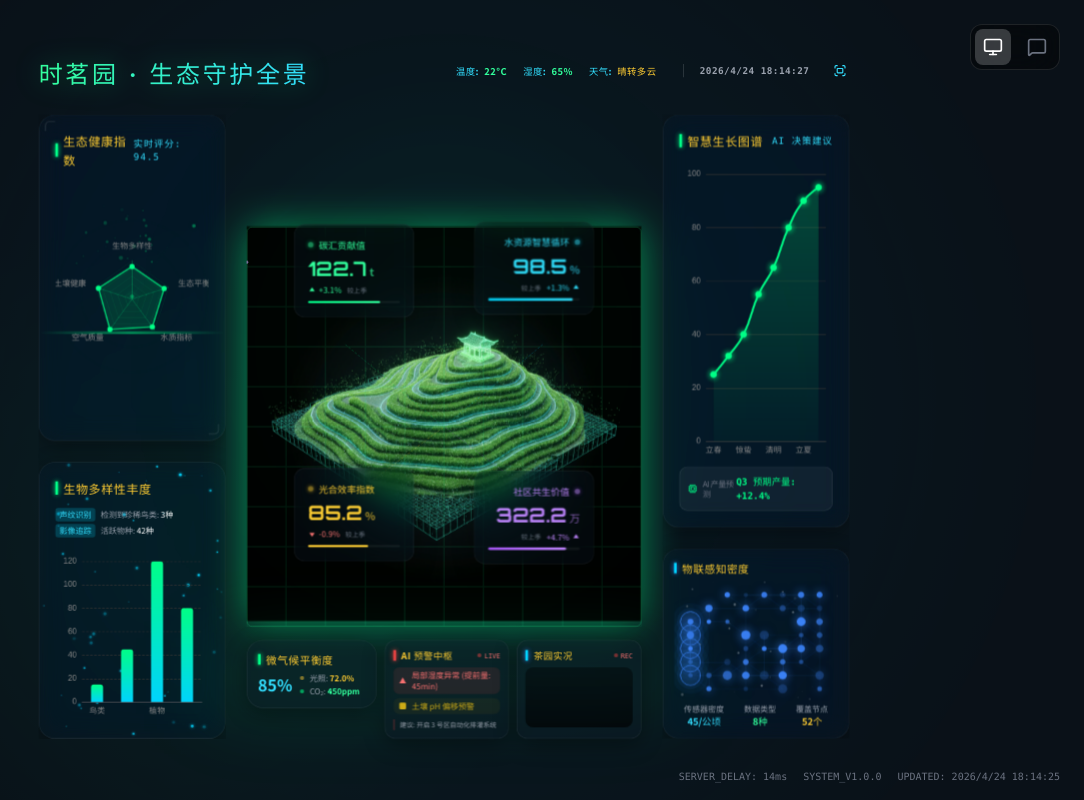
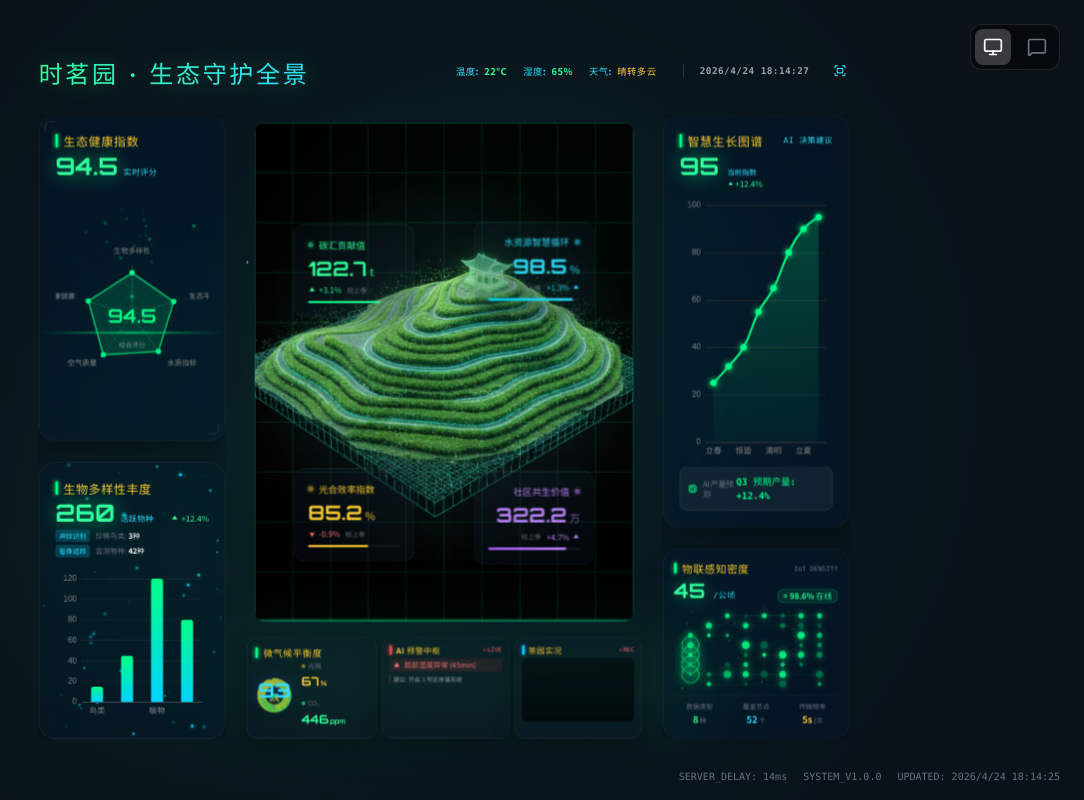
Before and after one commit to xiaozhaoosc/bi, a Vue app: page / in a window 1280 px wide. Shown: the whole page, without its empty margins (196-1280 px from the left). Built offline with nearby package versions, Linux system fonts and the light colour scheme; grey boxes are pictures that could not be loaded.

Commit message:
test 3-5

```diff
--- a/src/components/MicroClimateChart.vue
+++ b/src/components/MicroClimateChart.vue
@@ -245,21 +245,44 @@ onUnmounted(() => {
 </script>
 
 <template>
-  <section class="glass-panel rounded-3xl p-4 border-t border-white/20 relative h-full">
-    <div class="flex items-center gap-2 mb-2">
-      <div class="w-1 h-4 bg-eco-green-500 shadow-[0_0_8px_#00ff88]"></div>
-      <span class="text-earth-gold-400 font-bold text-base tracking-wider">微气候平衡度</span>
+  <section class="glass-panel rounded-2xl p-3 border-t border-white/20 relative h-full flex flex-col">
+    <!-- 标题栏 -->
+    <div class="flex items-center justify-between mb-0.5">
+      <div class="flex items-center gap-2">
+        <div class="w-1 h-4 bg-eco-green-500 shadow-[0_0_8px_#00ff88]"></div>
+        <span class="text-earth-gold-400 font-bold text-sm tracking-wider">微气候平衡度</span>
+      </div>
     </div>
-    <div class="flex items-center gap-3">
-      <div class="text-2xl font-bold text-smart-blue-400">{{ balance }}%</div>
-      <div class="flex flex-col gap-1 text-xs">
-        <div class="flex items-center gap-2">
-          <div class="w-1.5 h-1.5 rounded-full bg-earth-gold-400 animate-pulse"></div>
-          <span class="text-gray-400">光照: <span class="text-earth-gold-400 font-bold">{{ light.toFixed(1) }}%</span></span>
+
+    <!-- 主体：左侧仪表盘 + 右侧指标 -->
+    <div class="flex flex-1 min-h-0 gap-3">
+      <!-- 左侧：仪表盘 -->
+      <div class="flex-1 relative min-h-0">
+        <div ref="chartRef" class="w-full h-full"></div>
+        <!-- 中心数值覆盖 -->
+        <div class="absolute inset-0 flex items-center justify-center pointer-events-none">
+          <div class="text-center">
+            <div class="font-['Orbitron'] font-black text-3xl text-smart-blue-400 drop-shadow-[0_0_12px_rgba(59,130,246,0.5)]">{{ balance }}</div>
+            <div class="text-[10px] text-gray-500 font-mono tracking-wider">%</div>
+          </div>
         </div>
-        <div class="flex items-center gap-2">
-          <div class="w-1.5 h-1.5 rounded-full bg-eco-green-500 animate-pulse" style="animation-delay: 0.3s"></div>
-          <span class="text-gray-400">CO₂: <span class="text-eco-green-400 font-bold">{{ co2.toFixed(0) }}ppm</span></span>
+      </div>
+
+      <!-- 右侧：子指标 -->
+      <div class="flex flex-col justify-center gap-2 w-[100px] shrink-0">
+        <div>
+          <div class="flex items-center gap-1 text-[10px] text-gray-500 mb-0.5">
+            <div class="w-1.5 h-1.5 rounded-full bg-earth-gold-400 animate-pulse"></div>
+            光照
+          </div>
+          <div class="font-['Orbitron'] font-bold text-lg text-earth-gold-400">{{ light.toFixed(0) }}<span class="text-[10px] ml-0.5">%</span></div>
+        </div>
+        <div>
+          <div class="flex items-center gap-1 text-[10px] text-gray-500 mb-0.5">
+            <div class="w-1.5 h-1.5 rounded-full bg-eco-green-400 animate-pulse" style="animation-delay: 0.3s"></div>
+            CO₂
+          </div>
+          <div class="font-['Orbitron'] font-bold text-lg text-eco-green-400">{{ co2.toFixed(0) }}<span class="text-[10px] ml-0.5">ppm</span></div>
         </div>
       </div>
     </div>
--- a/src/components/PretextBIDashboard.vue
+++ b/src/components/PretextBIDashboard.vue
@@ -99,7 +99,9 @@ const initCharts = () => {
         { name: '水质指标', max: 100 },
         { name: '生态平衡', max: 100 }
       ],
-      name: { textStyle: { color: '#888', fontSize: 12 } },
+      radius: '65%',
+      center: ['50%', '55%'],
+      name: { textStyle: { color: '#888', fontSize: 11 } },
       splitArea: { show: false },
       axisLine: { lineStyle: { color: 'rgba(0, 255, 136, 0.3)' } },
       splitLine: { lineStyle: { color: 'rgba(0, 255, 136, 0.1)' } }
@@ -112,6 +114,32 @@ const initCharts = () => {
         lineStyle: { color: 'rgba(0, 255, 136, 0.8)', width: 2 },
         itemStyle: { color: '#00ff88' }
       }]
+    }],
+    graphic: [{
+      type: 'text',
+      left: 'center',
+      top: '52%',
+      style: {
+        text: '94.5',
+        fontSize: 28,
+        fill: '#00ff88',
+        fontWeight: 'bold',
+        fontFamily: 'Orbitron',
+        shadowColor: 'rgba(0, 255, 136, 0.8)',
+        shadowBlur: 20,
+        textAlign: 'center'
+      }
+    }, {
+      type: 'text',
+      left: 'center',
+      top: '66%',
+      style: {
+        text: '综合评分',
+        fontSize: 10,
+        fill: '#888',
+        fontFamily: 'Noto Sans SC',
+        textAlign: 'center'
+      }
     }]
   })
 
@@ -259,14 +287,17 @@ onUnmounted(() => {
         <!-- Left Panel -->
         <aside class="col-span-3 flex flex-col gap-8 overflow-hidden">
           <section class="glass-panel rounded-3xl p-6 flex-[1.2] flex flex-col overflow-hidden border-t border-white/20 relative">
-            <div class="flex items-center justify-between mb-2 relative z-10">
+            <div class="flex items-center justify-between mb-1 relative z-10">
               <div class="flex items-center gap-2">
                 <div class="w-1 h-5 bg-eco-green-500 shadow-[0_0_8px_#00ff88]"></div>
                 <span class="text-earth-gold-400 font-bold text-lg tracking-wider">生态健康指数</span>
               </div>
-              <div class="text-smart-blue-400 text-sm font-mono tracking-widest">
-                实时评分: 94.5
             </div>
+
+            <!-- 核心指标数值展示 -->
+            <div class="flex items-baseline gap-2 mb-1 relative z-10">
+              <span class="font-['Orbitron'] font-black text-4xl text-eco-green-400 drop-shadow-[0_0_15px_rgba(0,255,136,0.6)]">94.5</span>
+              <span class="text-smart-blue-400 text-xs font-mono tracking-wider">实时评分</span>
             </div>
 
             <!-- Scanning Line Animation from backup style -->
@@ -286,19 +317,34 @@ onUnmounted(() => {
           </section>
 
           <section class="glass-panel rounded-3xl p-6 flex-1 flex flex-col overflow-hidden border-t border-white/20 relative">
-            <div class="flex flex-col gap-2 mb-4 relative z-10">
+            <div class="flex items-center justify-between mb-1 relative z-10">
               <div class="flex items-center gap-2">
                 <div class="w-1 h-5 bg-eco-green-500 shadow-[0_0_8px_#00ff88]"></div>
                 <span class="text-earth-gold-400 font-bold text-lg tracking-wider">生物多样性丰度</span>
               </div>
-              <div class="flex flex-col gap-1 mt-2 text-xs">
+            </div>
+
+            <!-- 核心指标数值展示 -->
+            <div class="flex items-baseline gap-2 mb-1 relative z-10">
+              <span class="font-['Orbitron'] font-black text-4xl text-eco-green-400 drop-shadow-[0_0_15px_rgba(0,255,136,0.6)]">260</span>
+              <span class="text-smart-blue-400 text-xs font-mono tracking-wider">活跃物种</span>
+              <span class="ml-auto flex items-center gap-1 text-xs text-eco-green-400">
+                <svg class="w-3 h-3" viewBox="0 0 12 12" fill="currentColor"><path d="M6 2L10 8H2L6 2Z"/></svg>
+                +12.4%
+              </span>
+            </div>
+
+            <div class="flex flex-col gap-1 mb-3 text-[11px] relative z-10">
+              <div class="flex items-center justify-between">
                 <div class="flex items-center gap-2">
-                  <span class="px-1.5 py-0.5 bg-smart-blue-500/20 text-smart-blue-400 rounded">声纹识别</span>
-                  <span class="text-gray-400">检测到珍稀鸟类: <span class="text-white">3种</span></span>
+                  <span class="px-1.5 py-0.5 bg-smart-blue-500/20 text-smart-blue-400 rounded text-[10px]">声纹识别</span>
+                  <span class="text-gray-500">珍稀鸟类: <span class="text-white font-bold">3种</span></span>
                 </div>
+              </div>
+              <div class="flex items-center justify-between">
                 <div class="flex items-center gap-2">
-                  <span class="px-1.5 py-0.5 bg-smart-blue-500/20 text-smart-blue-400 rounded">影像追踪</span>
-                  <span class="text-gray-400">活跃物种: <span class="text-white">42种</span></span>
+                  <span class="px-1.5 py-0.5 bg-smart-blue-500/20 text-smart-blue-400 rounded text-[10px]">影像追踪</span>
+                  <span class="text-gray-500">监测物种: <span class="text-white font-bold">42种</span></span>
                 </div>
               </div>
             </div>
@@ -312,14 +358,13 @@ onUnmounted(() => {
 
         <!-- Center Stage -->
         <main class="col-span-6 relative perspective-lg preserve-3d">
-          <div class="absolute inset-0 flex items-center justify-center">
-            <!-- 3D Tea Garden Model -->
-            <div class="absolute inset-0 flex items-center justify-center">
-              <div class="relative w-[600px] h-[600px] flex items-center justify-center">
+          <!-- 3D Tea Garden Model - 填满中心区域，避开底部栏 -->
+          <div class="absolute inset-0 pb-[175px] p-3 flex items-center justify-center">
+            <div class="w-full h-full max-w-none overflow-hidden rounded-2xl relative">
               <img
                 src="/images/a_high_fidelity_3d_digital_twin_of_a_lush_green_tea_garden_landscape_isolated.png"
                 alt="Tea Garden Digital Twin"
-                  class="max-w-full max-h-full object-contain filter drop-shadow-[0_0_30px_rgba(0,255,136,0.5)] animate-float"
+                class="w-full h-full object-cover filter drop-shadow-[0_0_30px_rgba(0,255,136,0.5)] animate-float"
               />
               <!-- Digital Grid Overlay -->
               <div class="absolute inset-0 pointer-events-none">
@@ -474,49 +519,44 @@ onUnmounted(() => {
               </div>
             </div>
 
+            <!-- 装饰背景效果 -->
             <div class="w-[800px] h-[800px] bg-gradient-to-b from-eco-green-500/10 to-transparent rounded-full blur-[150px] animate-pulse"></div>
             <div class="hologram-base w-[700px] h-[60px] bg-eco-green-500/20 absolute bottom-16 blur-3xl transform rotateX(80deg)"></div>
 
-          </div>
-
           <!-- 底部信息栏：微气候平衡度 + AI预警 + 多媒体区域 -->
-          <div class="absolute bottom-0 inset-x-0 flex gap-3 z-30">
+          <div class="absolute bottom-0 inset-x-0 flex gap-2 z-30">
             <MicroClimateChart class="flex-1" />
 
-            <section class="glass-panel rounded-2xl p-3 border-t border-white/20 relative flex-1">
-              <div class="flex items-center gap-2 mb-2">
-                <div class="w-1 h-4 bg-red-500 shadow-[0_0_8px_#ef4444]"></div>
-                <span class="text-earth-gold-400 font-bold text-sm tracking-wider">AI 预警中枢</span>
-                <div class="ml-auto flex items-center gap-1">
-                  <div class="w-1.5 h-1.5 rounded-full bg-red-500 animate-pulse"></div>
-                  <span class="text-red-400 text-[10px] font-mono">LIVE</span>
+            <section class="glass-panel rounded-2xl p-2.5 border-t border-white/20 relative flex-1">
+              <div class="flex items-center gap-1.5 mb-1">
+                <div class="w-1 h-3.5 bg-red-500 shadow-[0_0_8px_#ef4444]"></div>
+                <span class="text-earth-gold-400 font-bold text-xs tracking-wider">AI 预警中枢</span>
+                <div class="ml-auto flex items-center gap-0.5">
+                  <div class="w-1 h-1 rounded-full bg-red-500 animate-pulse"></div>
+                  <span class="text-red-400 text-[9px] font-mono">LIVE</span>
                 </div>
               </div>
-              <div class="flex flex-col gap-1.5 text-xs">
-                <div class="flex items-center gap-2 text-red-400 bg-red-500/10 px-2 py-1 rounded-lg">
-                  <svg class="w-3 h-3 shrink-0" viewBox="0 0 12 12" fill="currentColor"><path d="M6 1L11 10H1L6 1Z"/></svg>
-                  <span>局部湿度异常 (提前量: 45min)</span>
+              <div class="flex flex-col gap-1 text-[11px]">
+                <div class="flex items-center gap-1.5 text-red-400 bg-red-500/10 px-1.5 py-0.5 rounded">
+                  <svg class="w-2.5 h-2.5 shrink-0" viewBox="0 0 12 12" fill="currentColor"><path d="M6 1L11 10H1L6 1Z"/></svg>
+                  <span>局部湿度异常 (45min)</span>
                 </div>
-                <div class="flex items-center gap-2 text-yellow-400/80 bg-yellow-500/5 px-2 py-1 rounded-lg">
-                  <svg class="w-3 h-3 shrink-0" viewBox="0 0 12 12" fill="currentColor"><rect x="1" y="1" width="10" height="10" rx="2"/></svg>
-                  <span>土壤 pH 偏移预警</span>
-                </div>
-                <div class="text-gray-400 pl-2 text-[10px] mt-0.5 border-l-2 border-red-500/30">
-                  建议: 开启 3 号区自动化排灌系统
+                <div class="text-gray-400 pl-1 text-[9px] border-l-2 border-red-500/30">
+                  建议: 开启 3 号区排灌系统
                 </div>
               </div>
             </section>
 
-            <section class="glass-panel rounded-2xl p-3 border-t border-white/20 relative flex-1">
-              <div class="flex items-center gap-2 mb-2">
-                <div class="w-1 h-4 bg-smart-blue-500 shadow-[0_0_8px_#3b82f6]"></div>
-                <span class="text-earth-gold-400 font-bold text-sm tracking-wider">茶园实况</span>
-                <div class="ml-auto flex items-center gap-1">
-                  <div class="w-1.5 h-1.5 rounded-full bg-red-500 animate-pulse"></div>
-                  <span class="text-red-400 text-[10px] font-mono">REC</span>
+            <section class="glass-panel rounded-2xl p-2.5 border-t border-white/20 relative flex-1">
+              <div class="flex items-center gap-1.5 mb-1">
+                <div class="w-1 h-3.5 bg-smart-blue-500 shadow-[0_0_8px_#3b82f6]"></div>
+                <span class="text-earth-gold-400 font-bold text-xs tracking-wider">茶园实况</span>
+                <div class="ml-auto flex items-center gap-0.5">
+                  <div class="w-1 h-1 rounded-full bg-red-500 animate-pulse"></div>
+                  <span class="text-red-400 text-[9px] font-mono">REC</span>
                 </div>
               </div>
-              <div class="relative rounded-xl overflow-hidden bg-black/40" style="aspect-ratio: 16/9;">
+              <div class="relative rounded-lg overflow-hidden bg-black/40" style="aspect-ratio: 16/9;">
                 <video
                   src="/videos/茶园茶山.mp4"
                   autoplay
@@ -534,13 +574,23 @@ onUnmounted(() => {
         <!-- Right Panel -->
         <aside class="col-span-3 flex flex-col gap-8 overflow-hidden">
           <section class="glass-panel rounded-3xl p-6 flex-[2] flex flex-col overflow-hidden border-t border-white/20 relative">
-            <div class="flex items-center justify-between mb-4 relative z-10">
+            <div class="flex items-center justify-between mb-1 relative z-10">
               <div class="flex items-center gap-2">
                 <div class="w-1 h-5 bg-eco-green-500 shadow-[0_0_8px_#00ff88]"></div>
                 <span class="text-earth-gold-400 font-bold text-lg tracking-wider">智慧生长图谱</span>
               </div>
-              <div class="text-smart-blue-400 text-sm font-mono tracking-widest">
-                AI 决策建议
+              <span class="text-smart-blue-400 text-xs font-mono tracking-wider">AI 决策建议</span>
+            </div>
+
+            <!-- 核心指标数值展示 -->
+            <div class="flex items-baseline gap-3 mb-1 relative z-10">
+              <span class="font-['Orbitron'] font-black text-4xl text-eco-green-400 drop-shadow-[0_0_15px_rgba(0,255,136,0.6)]">95</span>
+              <div class="flex flex-col">
+                <span class="text-smart-blue-400 text-[11px] font-mono">当前指数</span>
+                <span class="text-eco-green-400 text-xs flex items-center gap-0.5">
+                  <svg class="w-2.5 h-2.5" viewBox="0 0 12 12" fill="currentColor"><path d="M6 2L10 8H2L6 2Z"/></svg>
+                  +12.4%
+                </span>
               </div>
             </div>
 
--- a/src/components/SensorDensityChart.vue
+++ b/src/components/SensorDensityChart.vue
@@ -8,6 +8,8 @@ let animationFrame: number | null = null
 
 const sensorDensity = 45
 const dataTypes = 8
+const coverageNodes = 52
+const onlineRate = 98.6
 
 const initChart = () => {
   if (!chartRef.value) return
@@ -24,12 +26,12 @@ const initChart = () => {
         sensors.push({
           name: `传感器(${i},${j})`,
           value: [10 + i * 11.25, 10 + j * 11.25],
-          symbolSize: 6 + Math.random() * 8,
+          symbolSize: 5 + Math.random() * 7,
           itemStyle: {
-            color: '#3b82f6',
-            shadowBlur: 15,
-            shadowColor: '#3b82f6',
-            opacity: 0.6 + Math.random() * 0.4
+            color: '#00ff88',
+            shadowBlur: 12,
+            shadowColor: '#00ff88',
+            opacity: 0.5 + Math.random() * 0.4
           },
           blinkPhase: Math.random() * Math.PI * 2,
           blinkSpeed: 1 + Math.random() * 2
@@ -49,7 +51,7 @@ const initChart = () => {
           source: i,
           target: j,
           lineStyle: {
-            color: 'rgba(59, 130, 246, 0.2)',
+            color: 'rgba(0, 255, 136, 0.15)',
             width: 1
           }
         })
@@ -57,13 +59,13 @@ const initChart = () => {
     }
   }
 
-  const starBackground = Array.from({ length: 30 }, (_, i) => ({
+  const starBackground = Array.from({ length: 25 }, (_, i) => ({
     name: `背景星${i}`,
     value: [Math.random() * 100, Math.random() * 100],
-    symbolSize: 1 + Math.random() * 3,
+    symbolSize: 1 + Math.random() * 2,
     itemStyle: {
       color: '#fff',
-      opacity: 0.2 + Math.random() * 0.4
+      opacity: 0.15 + Math.random() * 0.3
     }
   }))
 
@@ -71,84 +73,40 @@ const initChart = () => {
     backgroundColor: 'transparent',
     tooltip: {
       backgroundColor: 'rgba(15, 23, 42, 0.95)',
-      borderColor: '#3b82f6',
+      borderColor: '#00ff88',
       borderWidth: 1,
       padding: [10, 14],
-      textStyle: {
-        color: '#ffffff',
-        fontSize: 13,
-        fontWeight: '500'
-      },
-      formatter: (params: any) => {
-        if (params.seriesName === '传感器网络') {
-          return `传感器节点: <strong>在线</strong>`
-        }
-        return `${params.name}`
-      }
+      textStyle: { color: '#ffffff', fontSize: 13, fontWeight: '500' },
+      formatter: (params: any) => params.seriesName === '传感器网络' ? `传感器节点: <strong style="color:#00ff88">在线</strong>` : `${params.name}`
     },
-    xAxis: {
-      show: false,
-      min: 0,
-      max: 100
-    },
-    yAxis: {
-      show: false,
-      min: 0,
-      max: 100
-    },
-    grid: {
-      left: 0,
-      right: 0,
-      top: 0,
-      bottom: 0
-    },
+    xAxis: { show: false, min: 0, max: 100 },
+    yAxis: { show: false, min: 0, max: 100 },
+    grid: { left: 0, right: 0, top: 0, bottom: 0 },
     series: [
       {
-        name: '背景星空',
-        type: 'scatter',
-        data: starBackground,
-        symbol: 'circle',
-        z: 1
+        name: '背景星空', type: 'scatter', data: starBackground, symbol: 'circle', z: 1
       },
       {
         name: '传感器网络',
-        type: 'graph',
-        layout: 'none',
-        coordinateSystem: 'cartesian2d',
-        data: sensors,
-        links: connections,
-        symbol: 'circle',
+        type: 'graph', layout: 'none', coordinateSystem: 'cartesian2d',
+        data: sensors, links: connections, symbol: 'circle',
         emphasis: {
           focus: 'adjacency',
-          lineStyle: {
-            width: 2,
-            color: '#3b82f6'
-          },
-          itemStyle: {
-            shadowBlur: 25,
-            shadowColor: '#3b82f6'
-          }
+          lineStyle: { width: 2, color: '#00ff88' },
+          itemStyle: { shadowBlur: 20, shadowColor: '#00ff88' }
         },
-        roam: false,
-        z: 2
+        roam: false, z: 2
       },
       {
         name: '信号范围',
         type: 'effectScatter',
-        data: sensors.slice(0, 5).map(s => ({
-          value: s.value,
-          symbolSize: 30,
+        data: sensors.slice(0, 4).map(s => ({
+          value: s.value, symbolSize: 26,
           itemStyle: {
-            color: 'rgba(59, 130, 246, 0.1)',
-            borderColor: '#3b82f6',
-            borderWidth: 1
+            color: 'rgba(0, 255, 136, 0.08)',
+            borderColor: '#00ff88', borderWidth: 1
           },
-          effect: {
-            show: true,
-            period: 3 + Math.random(),
-            scale: 1.5,
-            color: '#3b82f6'
-          }
+          effect: { show: true, period: 3 + Math.random(), scale: 1.5, color: '#00ff88' }
         })),
         z: 0
       }
@@ -159,80 +117,89 @@ const initChart = () => {
 
   const animate = () => {
     if (!chartInstance) return
-
     const time = Date.now() / 1000
-
-    const updatedSensors = sensors.map((sensor) => ({
-      ...sensor,
-      itemStyle: {
-        ...sensor.itemStyle,
-        opacity: 0.4 + Math.sin(time * sensor.blinkSpeed + sensor.blinkPhase) * 0.4 + 0.2
-      }
-    }))
-
-    const updatedStars = starBackground.map((star, i) => ({
-      ...star,
-      itemStyle: {
-        ...star.itemStyle,
-        opacity: 0.1 + Math.sin(time * 0.5 + i) * 0.2 + 0.1
-      }
-    }))
 
     chartInstance.setOption({
       series: [
-        { name: '背景星空', data: updatedStars },
-        { name: '传感器网络', data: updatedSensors }
+        {
+          name: '背景星空',
+          data: starBackground.map((star, i) => ({
+            ...star,
+            itemStyle: { ...star.itemStyle, opacity: 0.08 + Math.sin(time * 0.5 + i) * 0.12 + 0.08 }
+          }))
+        },
+        {
+          name: '传感器网络',
+          data: sensors.map((sensor) => ({
+            ...sensor,
+            itemStyle: {
+              ...sensor.itemStyle,
+              opacity: 0.35 + Math.sin(time * sensor.blinkSpeed + sensor.blinkPhase) * 0.35 + 0.18
+            }
+          }))
+        }
       ]
     })
-
     animationFrame = requestAnimationFrame(animate)
   }
 
   animate()
 }
 
-const handleResize = () => {
-  chartInstance?.resize()
-}
+const handleResize = () => chartInstance?.resize()
 
 onMounted(() => {
   nextTick(() => {
     initChart()
     window.addEventListener('resize', handleResize)
-    setTimeout(() => {
-      chartInstance?.resize()
-    }, 100)
+    setTimeout(() => chartInstance?.resize(), 100)
   })
 })
 
 onUnmounted(() => {
   window.removeEventListener('resize', handleResize)
-  if (animationFrame) {
-    cancelAnimationFrame(animationFrame)
-  }
+  if (animationFrame) cancelAnimationFrame(animationFrame)
   chartInstance?.dispose()
 })
 </script>
 
 <template>
   <section class="glass-panel rounded-3xl p-4 flex flex-col overflow-hidden border-t border-white/20 relative h-full">
-    <div class="flex items-center gap-2 mb-2">
-      <div class="w-1 h-4 bg-smart-blue-500 shadow-[0_0_8px_#3b82f6]"></div>
-      <span class="text-earth-gold-400 font-bold text-base tracking-wider">物联感知密度</span>
+    <!-- 标题栏 -->
+    <div class="flex items-center justify-between mb-1">
+      <div class="flex items-center gap-2">
+        <div class="w-1 h-4 bg-eco-green-500 shadow-[0_0_8px_#00ff88]"></div>
+        <span class="text-earth-gold-400 font-bold text-base tracking-wider">物联感知密度</span>
+      </div>
+      <span class="text-[10px] font-mono text-gray-500">IoT DENSITY</span>
     </div>
-    <div ref="chartRef" class="flex-1 min-h-[140px]"></div>
-    <div class="flex justify-around mt-1 text-xs">
+
+    <!-- 核心指标数值展示 -->
+    <div class="flex items-baseline gap-3 mb-1">
+      <span class="font-['Orbitron'] font-black text-3xl text-eco-green-400 drop-shadow-[0_0_12px_rgba(0,255,136,0.5)]">{{ sensorDensity }}</span>
+      <span class="text-smart-blue-400 text-xs font-mono tracking-wider">/公顷</span>
+      <div class="ml-auto flex items-center gap-1 px-2 py-0.5 bg-eco-green-500/10 rounded-full border border-eco-green-500/30">
+        <div class="w-1.5 h-1.5 rounded-full bg-eco-green-400 animate-pulse"></div>
+        <span class="text-eco-green-400 text-xs font-bold">{{ onlineRate }}% 在线</span>
+      </div>
+    </div>
+
+    <!-- 图表区域 -->
+    <div ref="chartRef" class="flex-1 min-h-[120px]"></div>
+
+    <!-- 底部指标条 -->
+    <div class="grid grid-cols-3 gap-2 mt-1 pt-2 border-t border-white/5">
       <div class="text-center">
-        <p class="text-gray-400">传感器密度</p>
-        <p class="text-sm font-bold text-smart-blue-400">{{ sensorDensity }}/公顷</p>
+        <p class="text-gray-500 text-[10px] mb-0.5">数据类型</p>
+        <p class="text-sm font-bold text-eco-green-400">{{ dataTypes }}<span class="text-[10px] text-gray-500 ml-0.5">种</span></p>
       </div>
       <div class="text-center">
-        <p class="text-gray-400">数据类型</p>
-        <p class="text-sm font-bold text-eco-green-400">{{ dataTypes }}种</p>
+        <p class="text-gray-500 text-[10px] mb-0.5">覆盖节点</p>
+        <p class="text-sm font-bold text-smart-blue-400">{{ coverageNodes }}<span class="text-[10px] text-gray-500 ml-0.5">个</span></p>
       </div>
       <div class="text-center">
-        <p class="text-gray-400">覆盖节点</p>
-        <p class="text-sm font-bold text-earth-gold-400">52个</p>
+        <p class="text-gray-500 text-[10px] mb-0.5">传输频率</p>
+        <p class="text-sm font-bold text-earth-gold-400">5s<span class="text-[10px] text-gray-500 ml-0.5">/次</span></p>
       </div>
     </div>
   </section>
```
Lines whose indentation alone changed are shown as unchanged.
